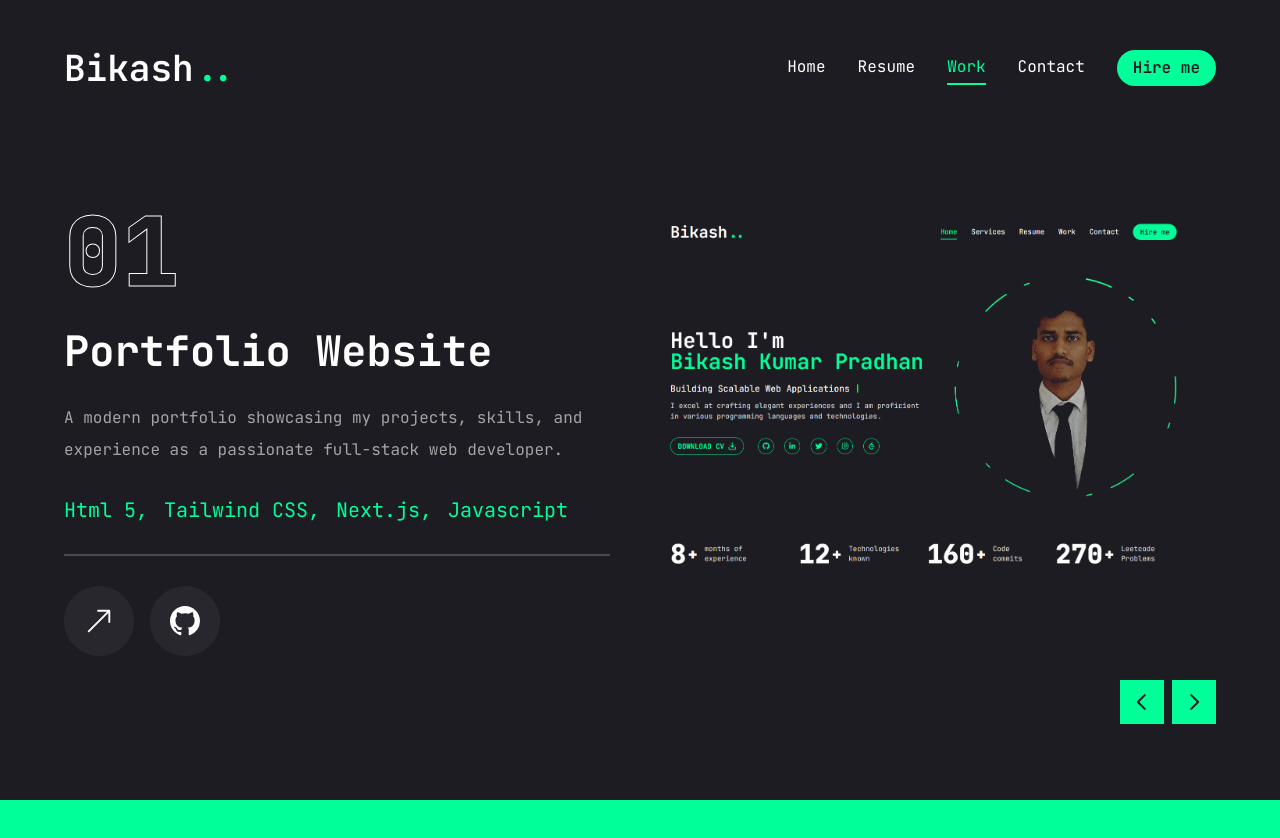
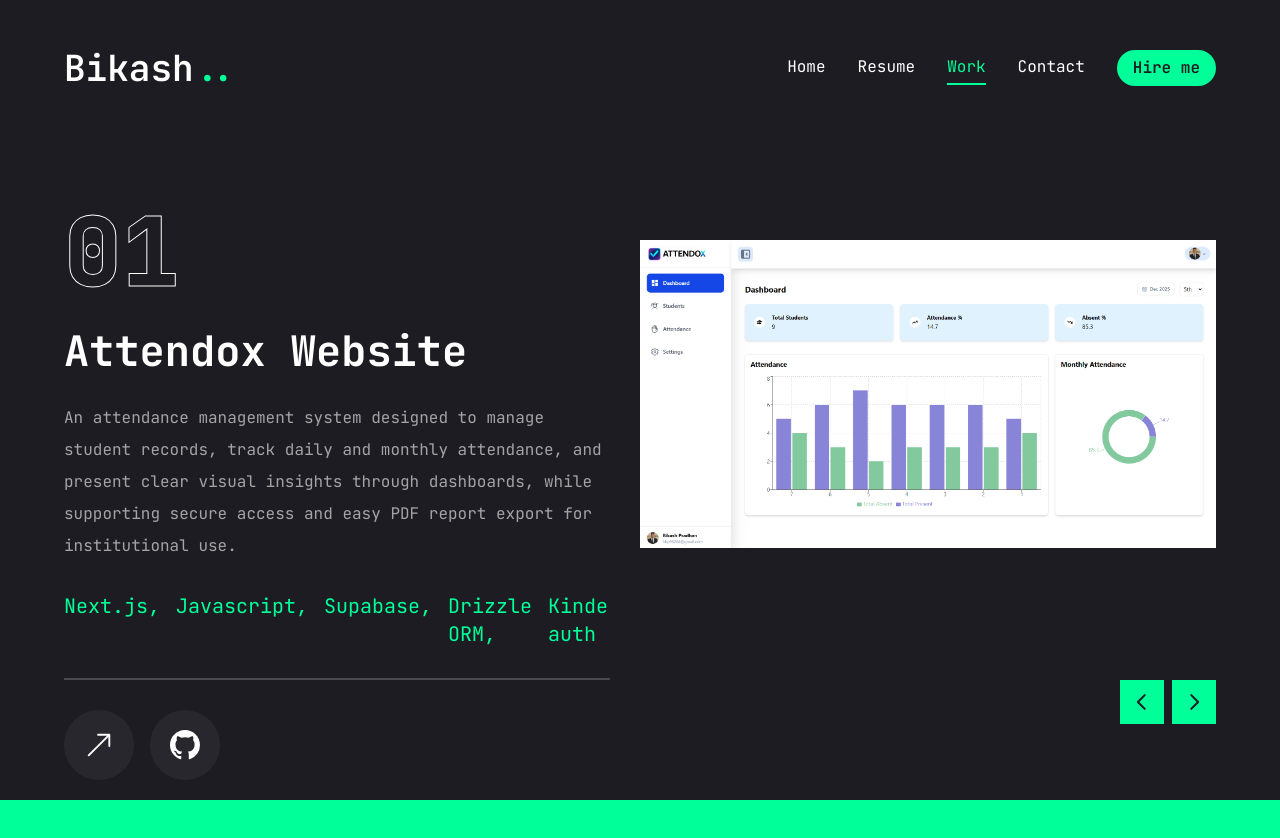
Before and after one commit to Bikashpradhan-2004/bikash-portfolio, a Next.js app: page /work in a window 1280 px wide. Built offline with nearby package versions, Linux system fonts and the light colour scheme.

Commit message:
refactor: update project details and add Attendox project to the portfolio

```diff
--- a/constants/projects.js
+++ b/constants/projects.js
@@ -1,8 +1,25 @@
 export const PROJECTS = [
   {
     num: "01",
+    category: "Attendox",
+    title: "project 1",
+    description:
+      "An attendance management system designed to manage student records, track daily and monthly attendance, and present clear visual insights through dashboards, while supporting secure access and easy PDF report export for institutional use.",
+    stack: [
+      { name: "Next.js" },
+      { name: "Javascript" },
+      { name: "Supabase"},
+      { name: "Drizzle ORM"},
+      { name: "Kinde auth"}
+    ],
+    image: "/websides/Attendox.png",
+    live: "https://attendox.bikashcodes.online/",
+    github: "https://github.com/Bikashpradhan-2004/Attendox",
+  },
+  {
+    num: "02",
     category: "Portfolio",
-    title: "project 1",
+    title: "project 2",
     description:
       "A modern portfolio showcasing my projects, skills, and experience as a passionate full-stack web developer.",
     stack: [
@@ -16,9 +33,9 @@
     github: "https://github.com/Bikashpradhan-2004/bikash-portfolio",
   },
   {
-    num: "02",
+    num: "03",
     category: "EdubizNetworks",
-    title: "project 2",
+    title: "project 3",
     description:
       "EduBiz Networks empowers the education sector with franchising, consulting, marketing, and growth solutions, connecting educators, learners, and businesses for sustainable impact.",
     stack: [
@@ -32,9 +49,9 @@
     github: "",
   },
   {
-    num: "03",
+    num: "04",
     category: "fransell",
-    title: "project 3",
+    title: "project 4",
     description:
       "Fransell by EduBiz Networks helps education businesses expand through complete, end-to-end franchising solutions with strategic, operational, and marketing support",
     stack: [
@@ -48,9 +65,9 @@
     github: "",
   },
   {
-    num: "04",
+    num: "05",
     category: "Talenza",
-    title: "project 4",
+    title: "project 5",
     description:
       "Talenza by EduBiz Networks lets students showcase talents via short videos, gain recognition, and be featured on our website and YouTube channel.",
     stack: [
@@ -64,9 +81,9 @@
     github: "",
   },
   {
-    num: "05",
+    num: "06",
     category: "Boostup",
-    title: "project 5",
+    title: "project 6",
     description:
       "BoostUp by EduBiz Networks offers smart marketing solutions for educational brands, enhancing growth, reducing costs, and increasing visibility for schools and institutes.",
     stack: [
```
